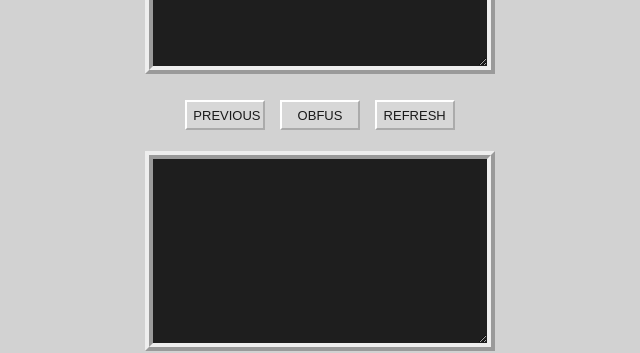
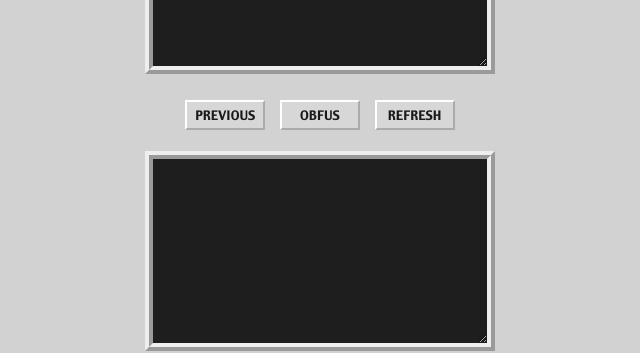
Before and after one commit to imoww10/blog, a Jekyll site: the page tools/js/index.html, which Jekyll copies as it is, in a window 1280 px wide. Shown: the part 185-538 px from the top of the page, without its empty margins (320-960 px from the left). Built offline with Jekyll 4.4.1, drawn with Linux system fonts in a browser that asks for light colours.

Commit message:
Update index.html

```diff
--- a/tools/js/index.html
+++ b/tools/js/index.html
@@ -36,6 +36,8 @@
         border-color: #fff;
         text-transform: uppercase;
         user-select: none;
+        font-weight: 100 !important;
+        font-family: "Charcoal", serif;
       }
 
       h1 {
```
